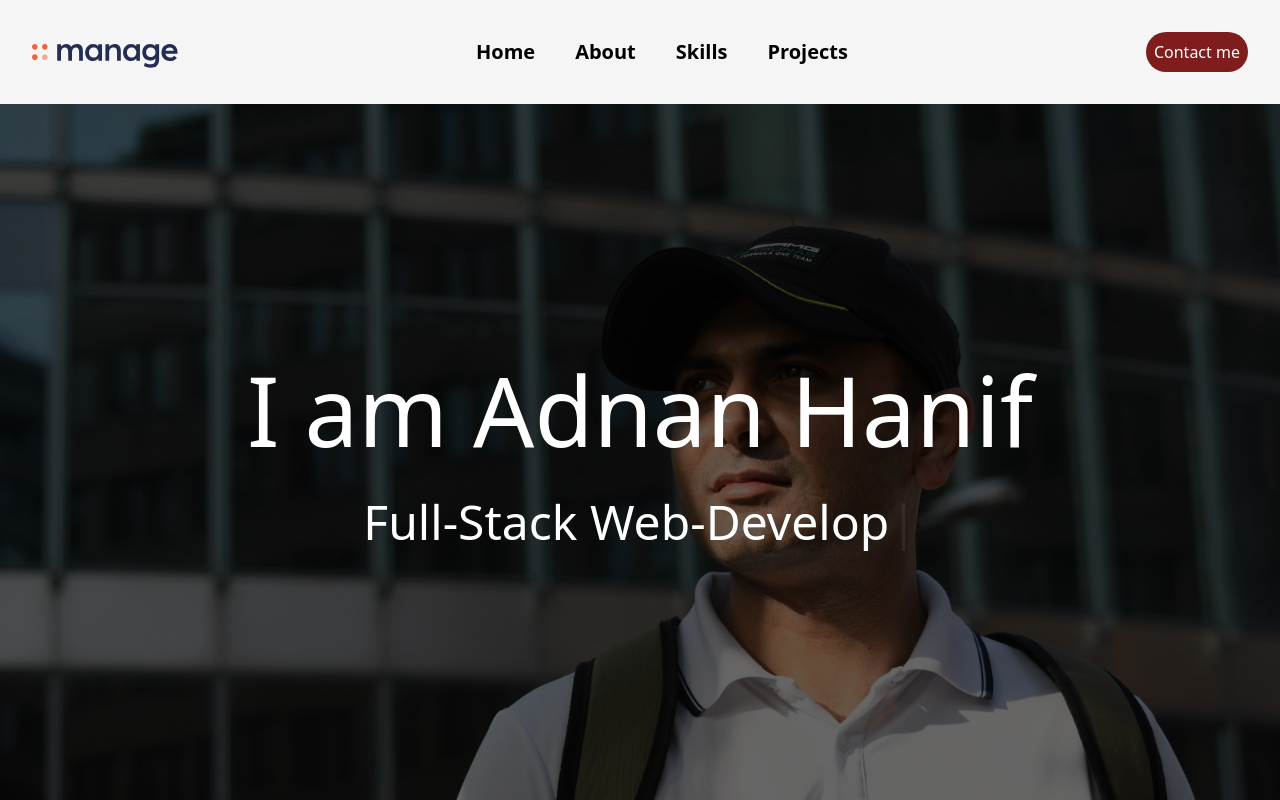
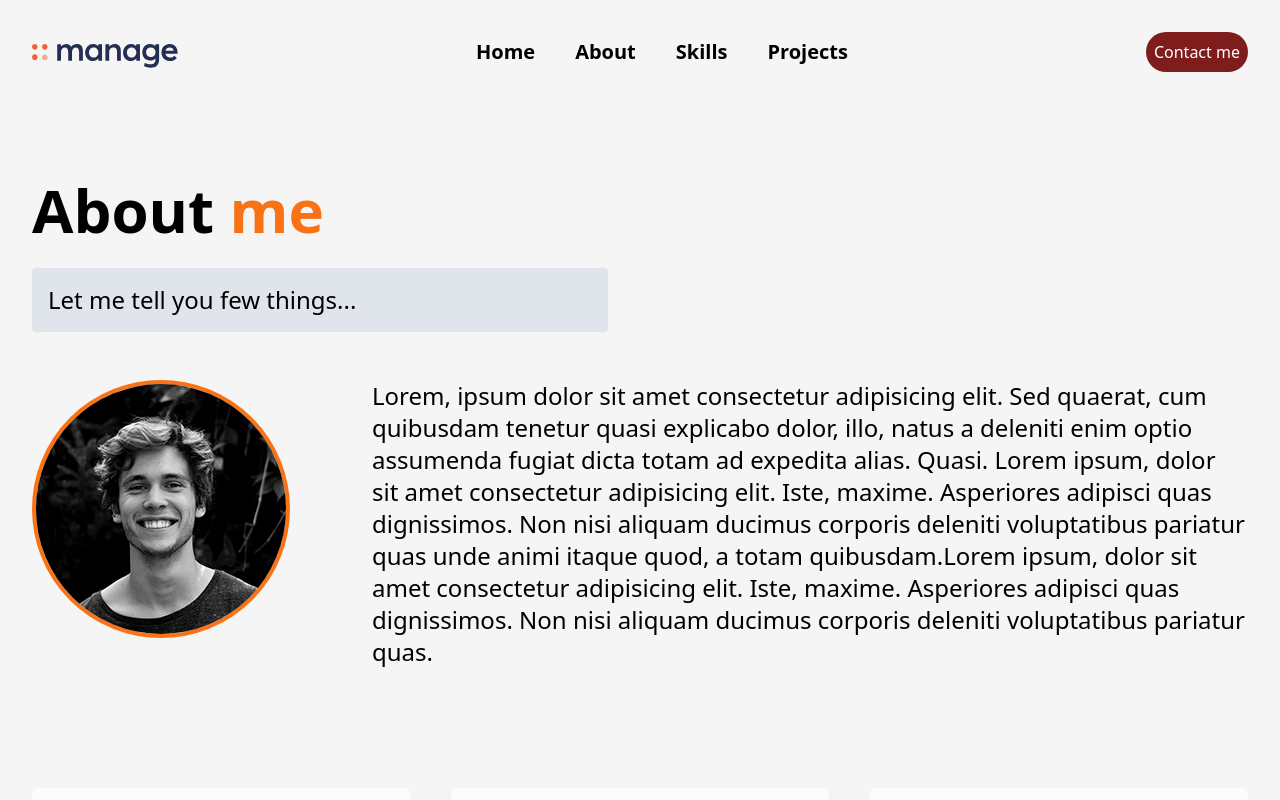
Before and after one commit to adhanif/React_Tailwind_Portfolio_APP, a React (Vite) app in the folder Frontend/: page /about in a window 1280 px wide. Shown: the top 800 px of the page. Built offline with nearby package versions, Linux system fonts and the light colour scheme; the HTML template or start-up script is replaced by a standard one.

Commit message:
portflio image moved to home hero section

```diff
--- a/Frontend/src/components/Aboutme.jsx
+++ b/Frontend/src/components/Aboutme.jsx
@@ -7,32 +7,6 @@ import Typewriter from "typewriter-effect";
 export default function Aboutme() {
   return (
     <>
-      <div
-        className="relative overflow-hidden  bg-no-repeat bg-right-bottom md:bg-center bg-cover  h-[300px] md:h-[700px]  md:bg-fixed"
-        style={{
-          backgroundImage: `url(${portfolioImage})`,
-        }}
-      >
-        <div
-          className="flex flex-col justify-center items-center absolute bottom-0 left-0 right-0 top-0  overflow-hidden bg-fixed bg-opacity-50   "
-          style={{ backgroundColor: "rgba(0, 0, 0, 0.6)" }}
-        >
-          <h1 className="text-white font-medium text-4xl md:text-8xl text-center">
-            I am Adnan Hanif
-          </h1>
-          <span className="text-white mt-10 font-medium text-2xl md:text-5xl">
-            {" "}
-            <Typewriter
-              options={{
-                strings: ["Full-Stack Web-Developer", "Front-end Focus"],
-                autoStart: true,
-                loop: true,
-              }}
-            />
-          </span>
-        </div>
-      </div>
-
       <div className="container flex flex-col  justify-between px-8   mx-auto mt-4  space-y-12 md:py-10  md:space-y-0">
         <div className="mb-12">
           <h1 className="text-center lg:text-left text-4xl md:text-6xl font-semibold mb-7 mt-5">
--- a/Frontend/src/components/HeroSection.jsx
+++ b/Frontend/src/components/HeroSection.jsx
@@ -1,8 +1,37 @@
 import React from "react";
 import hero from "../img/hero.jpg";
+import portfolioImage from "../img/portfolio.jpeg";
+import Typewriter from "typewriter-effect";
+
 export default function HeroSection() {
   return (
     <>
+      <div
+        className="relative overflow-hidden  bg-no-repeat bg-right-bottom md:bg-center bg-cover  h-[300px] md:h-[700px]  md:bg-fixed"
+        style={{
+          backgroundImage: `url(${portfolioImage})`,
+        }}
+      >
+        <div
+          className="flex flex-col justify-center items-center absolute bottom-0 left-0 right-0 top-0  overflow-hidden bg-fixed bg-opacity-50   "
+          style={{ backgroundColor: "rgba(0, 0, 0, 0.6)" }}
+        >
+          <h1 className="text-white font-medium text-4xl md:text-6xl lg:text-8xl text-center">
+            I am Adnan Hanif
+          </h1>
+          <span className="text-white mt-10 font-medium text-2xl md:text-xl lg:text-5xl">
+            {" "}
+            <Typewriter
+              options={{
+                strings: ["Full-Stack Web Developer", "Front-end Focus"],
+                autoStart: true,
+                loop: true,
+              }}
+            />
+          </span>
+        </div>
+      </div>
+
       <div className="container flex flex-col-reverse items-center  text-center px-8 mx-auto mt-10 space-y-8  lg:flex-row md:space-y-0 ">
         <div className="flex flex-col  text-center  space-y-12 pr-0 md:pr-5 lg:w-1/2  md:mt-10">
           <h1 className=" text-3xl font-bold text-center  md:text-5xl  md:text-left  sm:text-4xl ">
```
